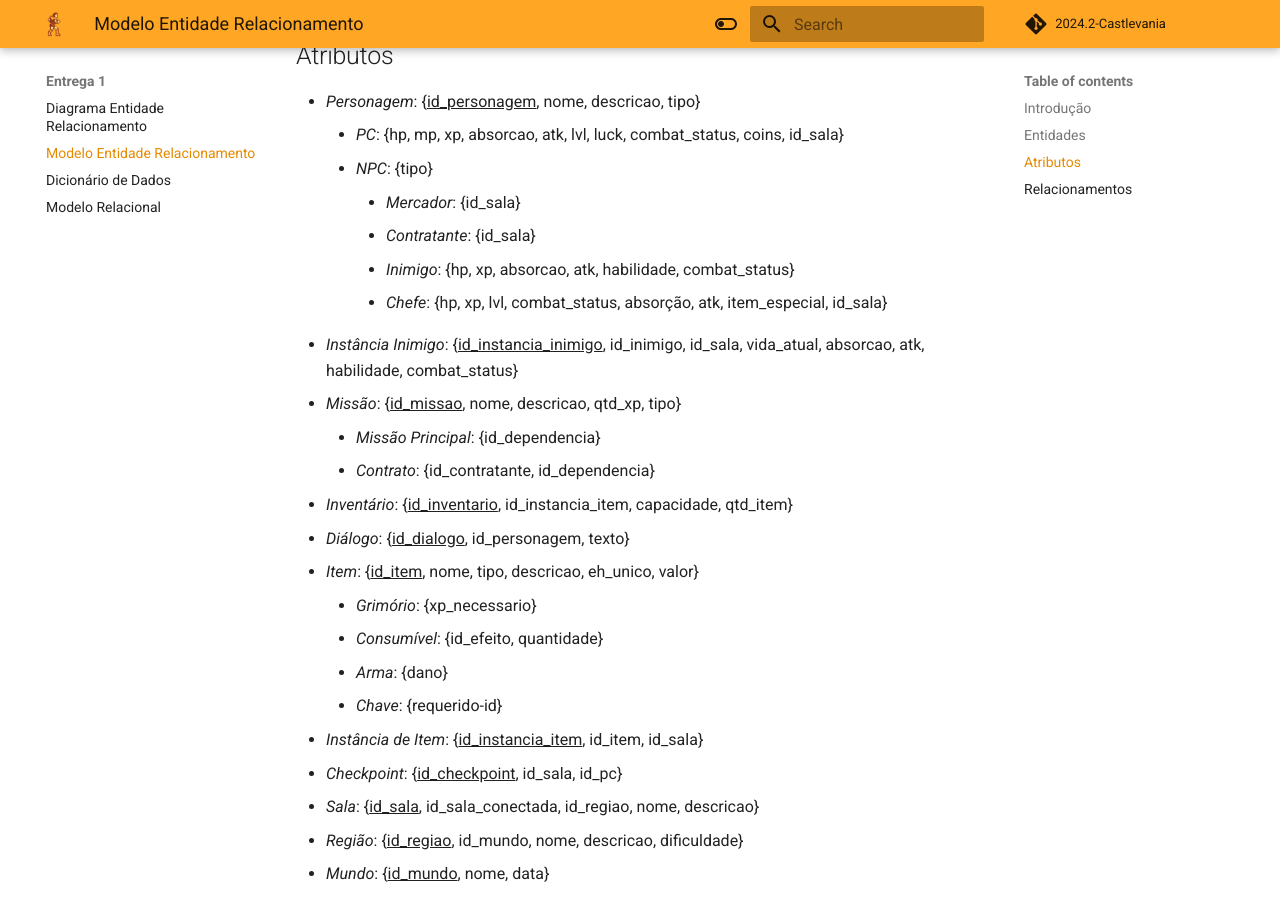
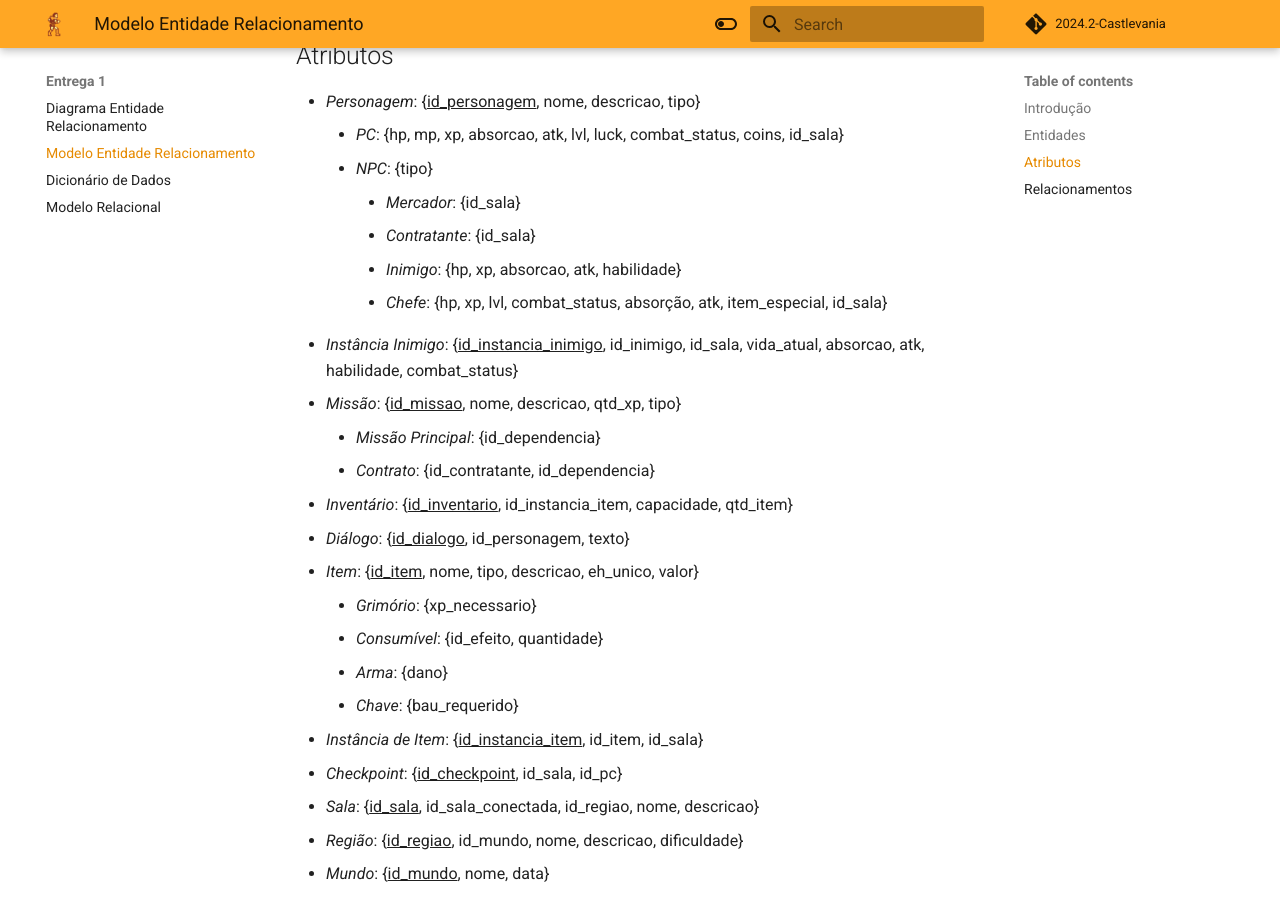
Before and after one commit to SBD1/2024.2-Castlevania, an MkDocs documentation site: the page built from docs/modulo1/mer.md, in a window 1280 px wide and 900 px high, scrolled down 1490 px. Built offline with MkDocs 1.6.1 and Material for MkDocs 9.7.7, drawn with Linux system fonts in a browser that asks for light colours; comment, search, counter and statistics services are not loaded.

Commit message:
chore: update attributes

```diff
--- a/docs/modulo1/mer.md
+++ b/docs/modulo1/mer.md
@@ -48,7 +48,7 @@ O Modelo Entidade Relacionamento de um bancos de dados é um modelo conceitual q
     - *NPC*: {tipo}
         - *Mercador*: {id_sala}
         - *Contratante*: {id_sala}
-        - *Inimigo*: {hp, xp, absorcao, atk, habilidade, combat_status}
+        - *Inimigo*: {hp, xp, absorcao, atk, habilidade}
         - *Chefe*: {hp, xp, lvl, combat_status, absorção, atk, item_especial, id_sala}
 - *Instância Inimigo*: {<ins>id_instancia_inimigo</ins>, id_inimigo, id_sala, vida_atual, absorcao, atk, habilidade, combat_status}
 - *Missão*: {<ins>id_missao</ins>, nome, descricao, qtd_xp, tipo}
@@ -60,7 +60,7 @@ O Modelo Entidade Relacionamento de um bancos de dados é um modelo conceitual q
     - *Grimório*: {xp_necessario}
     - *Consumível*: {id_efeito, quantidade}
     - *Arma*: {dano}
-    - *Chave*: {requerido-id}
+    - *Chave*: {bau_requerido}
 - *Instância de Item*: {<ins>id_instancia_item</ins>, id_item, id_sala}
 - *Checkpoint*: {<ins>id_checkpoint</ins>, id_sala, id_pc}
 - *Sala*: {<ins>id_sala</ins>, id_sala_conectada, id_regiao, nome, descricao}
```
